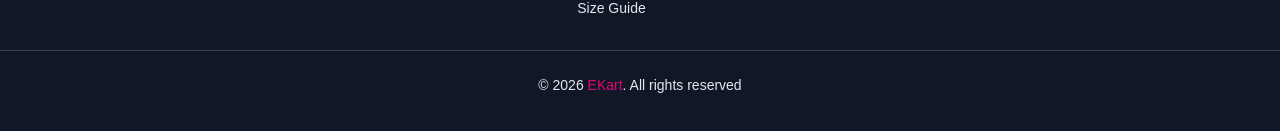
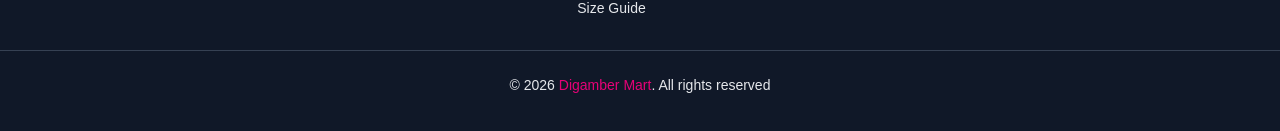
Before and after one commit to pragatiAgrawalTech8/Digamber-Mart-frontend, a React (Vite) app: page / in a window 1280 px wide. Shown: the part 963-1094 px from the top of the page. Built offline with nearby package versions, Linux system fonts and the light colour scheme.

Commit message:
fix error

```diff
--- a/src/components/Footer.jsx
+++ b/src/components/Footer.jsx
@@ -14,9 +14,6 @@ const Footer = () => {
       <div className="max-w-7xl mx-auto px-4 md:flex md:justify-between">
         {/* info */}
         <div className="mb-6 md:mb-0">
-          {/* <Link to="/">
-            <img src="/Ekart.png" alt="" className="w-32" />
-          </Link> */}
           <p className="mt-2 text-sm">
             Bringing elegance to your dining table with premium-quality
             crockery.
@@ -95,7 +92,7 @@ const Footer = () => {
       <div className="mt-8 border-t border-gray-700 pt-6 text-center text-sm">
         <p>
           &copy; {new Date().getFullYear()}{" "}
-          <span className="text-pink-600">EKart</span>. All rights reserved
+          <span className="text-pink-600">Digamber Mart</span>. All rights reserved
         </p>
       </div>
     </footer>
--- a/src/pages/AddressForm.jsx
+++ b/src/pages/AddressForm.jsx
@@ -115,7 +115,7 @@ const AddressForm = () => {
       key: import.meta.env.VITE_RAZORPAY_KEY_ID,
       amount: data.order.amount,
       currency: data.order.currency,
-      name: "Ekart",
+      name: "Digamber Mart",
       description: "Order Payment",
       order_id: data.order.id,
 
```
